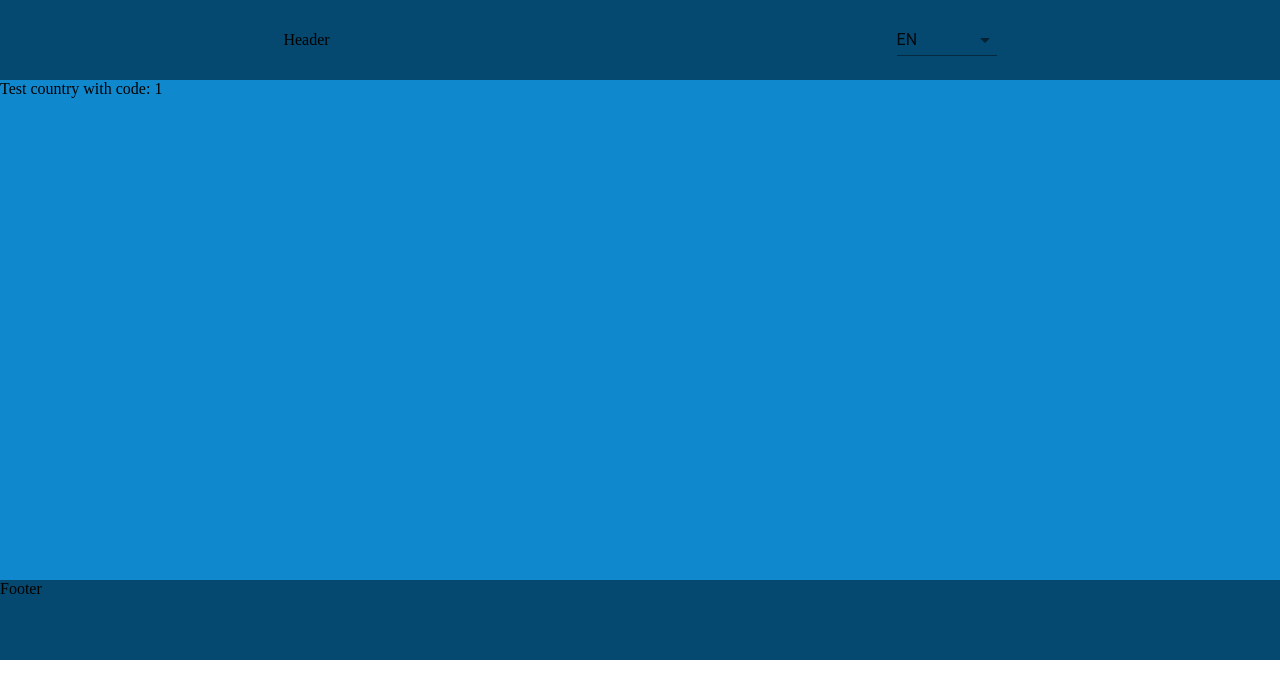
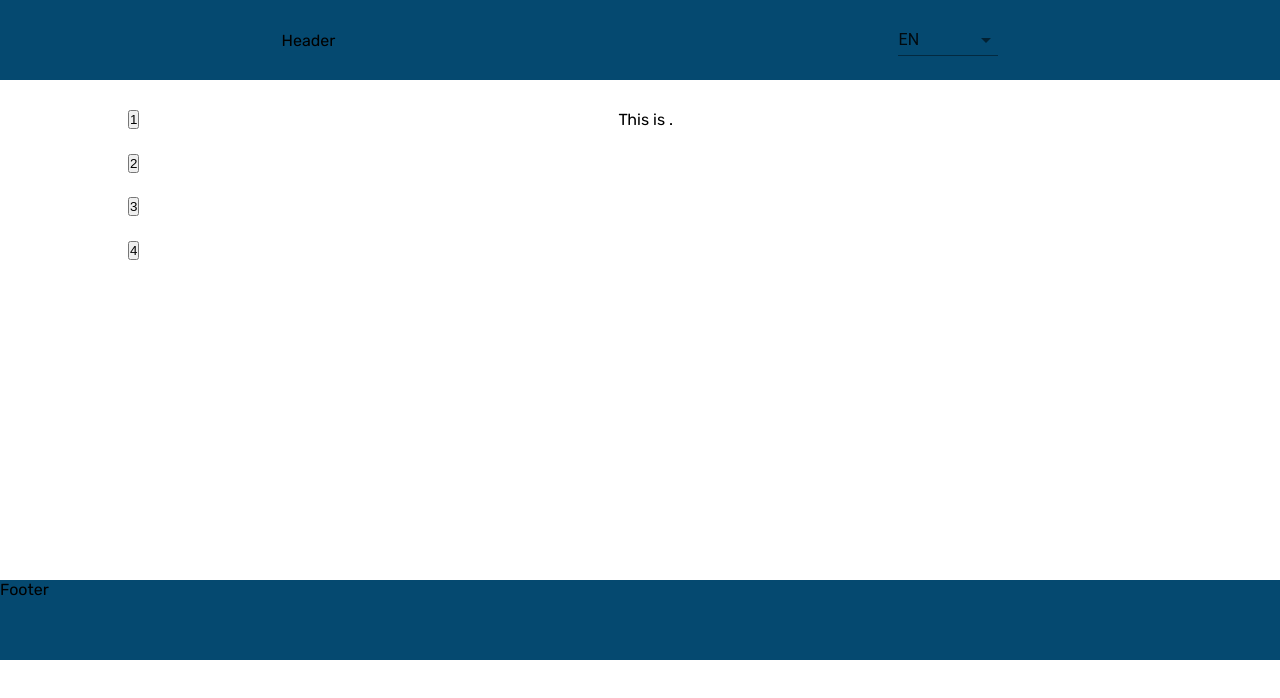
Before and after one commit to DANSitNikov/travelApp, a React (Create React App) app: page /country/1 in a window 1280 px wide. Shown: the top 698 px of the page. Built offline with nearby package versions, Linux system fonts and the light colour scheme; no server answers.

Commit message:
feat: added font, started setting up country page, installed package with youtube video into app

```diff
--- a/package.json
+++ b/package.json
@@ -14,6 +14,7 @@
     "node-sass": "^5.0.0",
     "react": "^17.0.1",
     "react-dom": "^17.0.1",
+    "react-player": "^2.9.0",
     "react-redux": "^7.2.2",
     "react-router-dom": "^5.2.0",
     "react-scripts": "4.0.3",
--- a/src/App.css
+++ b/src/App.css
@@ -1,3 +1,6 @@
+@import url('https://fonts.googleapis.com/css2?family=Rubik:ital,wght@0,300;0,400;0,500;0,600;0,700;0,800;0,900;1,300;1,400;1,500;1,600;1,700;1,800;1,900&display=swap');
+
 .App {
   height: 100vh;
+  font-family: Rubik;
 }
--- a/src/components/Country/Country.scss
+++ b/src/components/Country/Country.scss
@@ -1,4 +1,26 @@
 .countryPage {
     height: 500px;
-    background-color: rgb(15, 136, 206);
+    background-color: white;
+    padding-top: 30px;
 }
+
+.countryName {
+    text-align: center;
+}
+
+.countryBody {
+    margin: 0 auto;
+    width: 80%;
+    display: flex;
+}
+
+.contentSelector {
+    display: flex;
+    flex-direction: column;
+    justify-content: space-between;
+    height: 150px;
+}
+
+.countryContent {
+    margin: 0 auto;
+}
--- a/src/components/Country/Country.tsx
+++ b/src/components/Country/Country.tsx
@@ -4,6 +4,7 @@ import { useParams } from 'react-router-dom';
 import { useEffect, useState } from 'react';
 import { useSelector } from 'react-redux';
 import { CountryTypes, RootState } from '../../types';
+import ReactPlayer from "react-player";
 
 function Country() {
   const { code } = useParams<{ code: string }>();
@@ -14,21 +15,39 @@ function Country() {
     return state.countries;
   });
 
+  const [content, setContent] = useState(1);
+
   useEffect(() => {
-    const currentCoutry:
+    const currentCountry:
       | CountryTypes
       | undefined = countriesArray.find((el: CountryTypes) => {
       return el.alpha3Code === code;
     });
-    if (currentCoutry) {
-      setCountryName(currentCoutry.name);
+    if (currentCountry) {
+      setCountryName(currentCountry.name);
     }
   }, [countriesArray, code]);
 
   return (
     <div className='countryPage'>
-      Test country with code: {code}
-      <p>{countryName}</p>
+      <div className='countryBody'>
+          <div className='contentSelector'>
+              <button onClick={() => {setContent(1)}}>1</button>
+              <button onClick={() => {setContent(2)}}>2</button>
+              <button onClick={() => {setContent(3)}}>3</button>
+              <button onClick={() => {setContent(4)}}>4</button>
+          </div>
+          <div className='countryContent'>
+              <div className='countryName'>
+                  This is {countryName}.
+              </div>
+              <ReactPlayer
+                  url="https://www.youtube.com/watch?v=05TfxysYZOo"
+                  controls={true}
+                  volume={0.5}
+              />
+          </div>
+      </div>
     </div>
   );
 }
```
Also changed, not shown: 2 other files (tests, documents, lock files or other folders).
